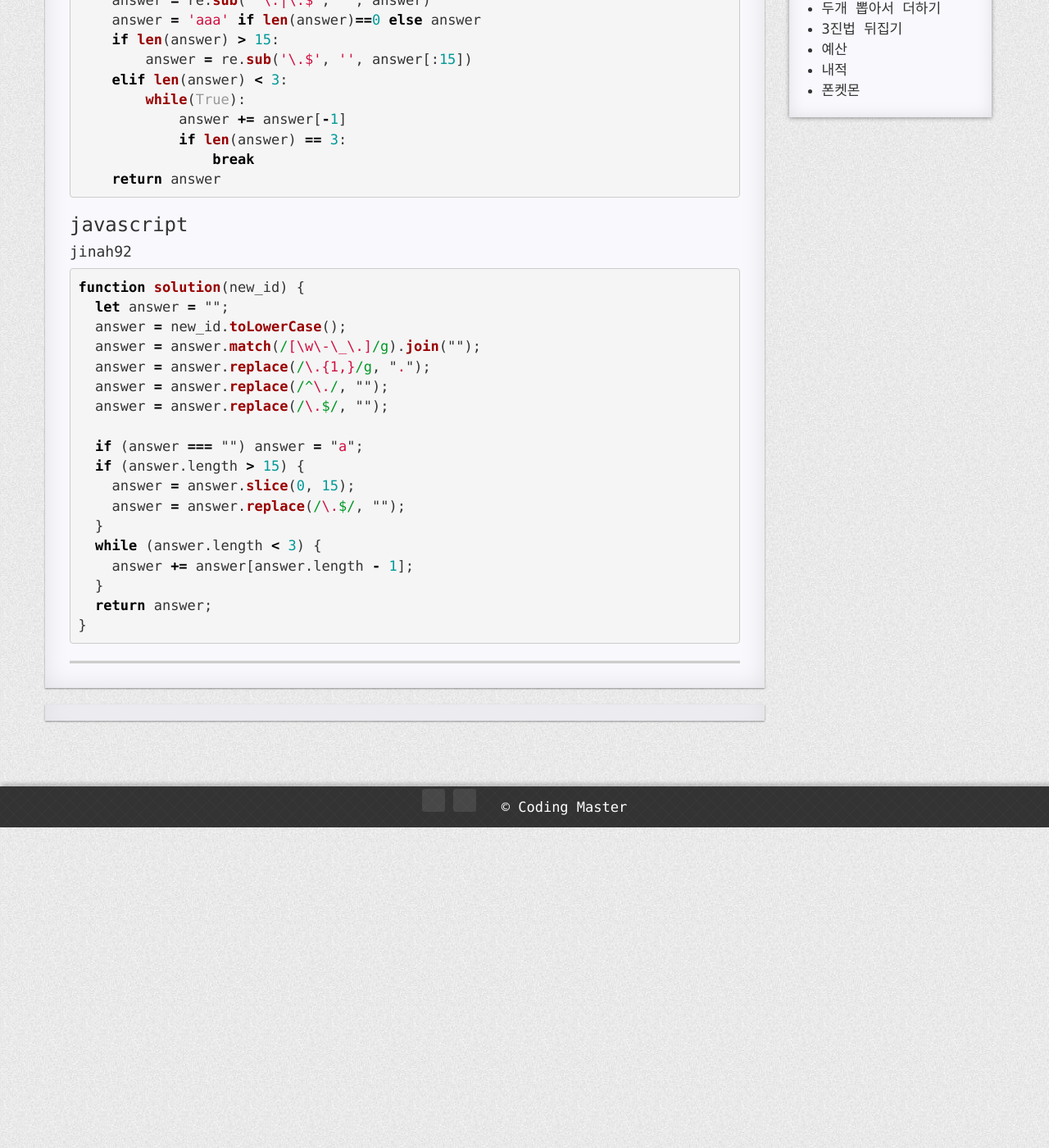
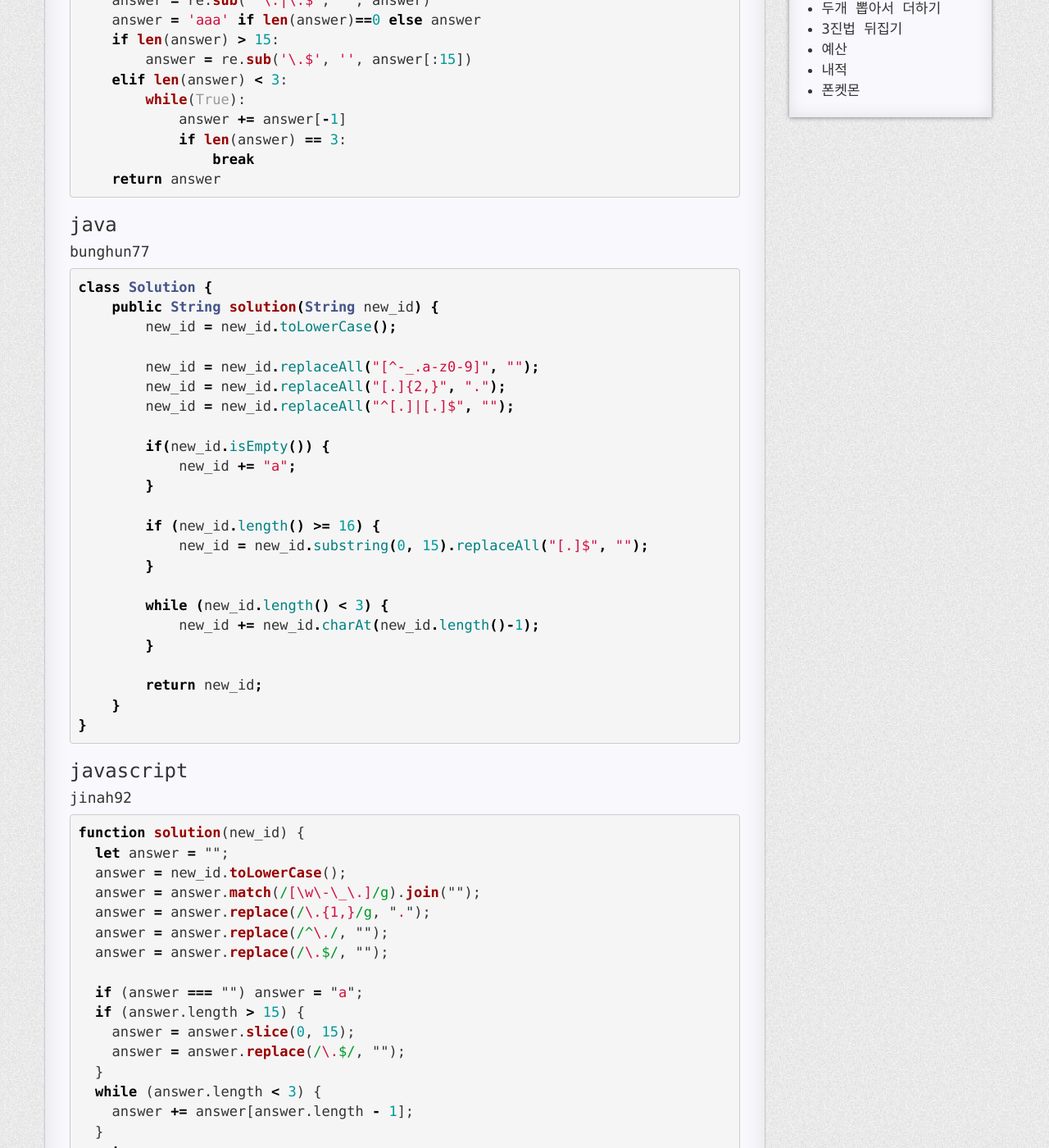
Before and after one commit to COMA-coding-master/COMA-coding-master.github.io, a Jekyll site: the page built from _posts/2022-01-30-신규아이디추천.md, in a window 1280 px wide and 1400 px high, scrolled down 578 px. Shown: the whole window at 82% size. Built offline with Jekyll 4.4.1, drawn with Linux system fonts in a browser that asks for light colours; nearby versions of some CDN libraries; comment, search, counter and statistics services are not loaded; a style sheet for code colours, icons or effects is not loaded.

Commit message:
Update 2022-01-30-신규아이디추천.md

````diff
--- a/_posts/2022-01-30-신규아이디추천.md
+++ b/_posts/2022-01-30-신규아이디추천.md
@@ -31,6 +31,35 @@ def solution(new_id):
     return answer
 ```
 
+### java
+
+#### bunghun77
+
+```java
+class Solution {
+    public String solution(String new_id) {
+        new_id = new_id.toLowerCase();
+
+        new_id = new_id.replaceAll("[^-_.a-z0-9]", "");
+        new_id = new_id.replaceAll("[.]{2,}", ".");
+        new_id = new_id.replaceAll("^[.]|[.]$", "");
+
+        if(new_id.isEmpty()) {
+            new_id += "a";
+        }
+
+        if (new_id.length() >= 16) {
+            new_id = new_id.substring(0, 15).replaceAll("[.]$", "");
+        }
+
+        while (new_id.length() < 3) {
+            new_id += new_id.charAt(new_id.length()-1);
+        }
+
+        return new_id;
+    }
+}
+```
 ### javascript
 
 #### jinah92
````
